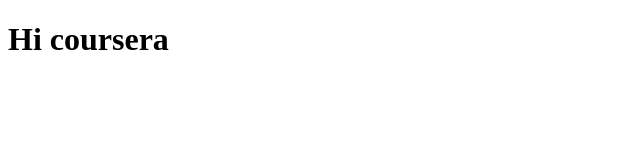
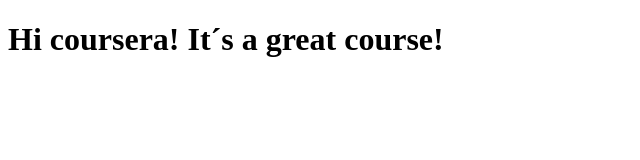
Before and after one commit to lottahansell/testsite, a plain HTML site: page site/index.html in a window 1280 px wide. Shown: the whole page, without its empty margins (0-640 px from the left). Drawn offline with Linux system fonts and the light colour scheme.

Commit message:
small change

```diff
--- a/site/index.html
+++ b/site/index.html
@@ -4,6 +4,6 @@
 	<title>hello coursera</title>
 </head>
 <body>
-<h1>Hi coursera</h1>
+<h1>Hi coursera! It´s a great course!</h1>
 </body>
 </html>
```
